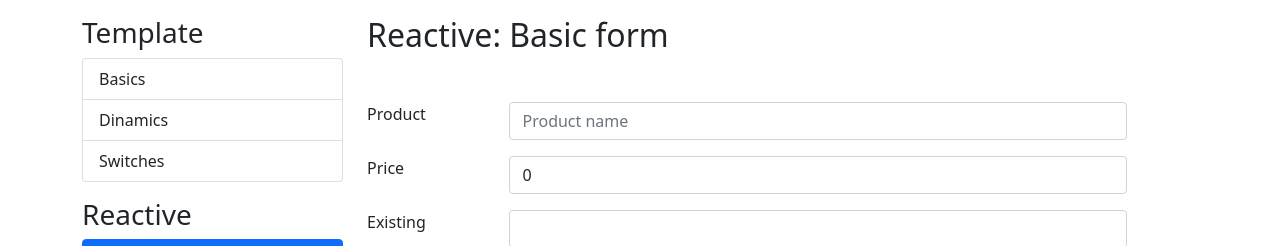
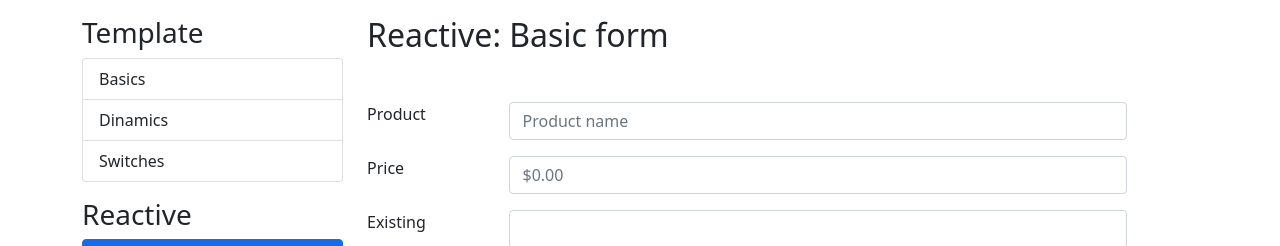
Before and after one commit to DavidBarcenas/angular-refresher, an Angular app in the folder forms/: page /reactive/basics in a window 1280 px wide. Shown: the top 246 px of the page. Built offline with nearby package versions, Linux system fonts and the light colour scheme.

Commit message:
forms(reactive): Show error messages

```diff
--- a/forms/src/app/reactive/basics/basics.component.html
+++ b/forms/src/app/reactive/basics/basics.component.html
@@ -11,6 +11,7 @@
           placeholder="Product name"
           aria-describedby="productHelp"
           formControlName="name"
+          [class.is-invalid]="getValidate('name')"
         />
         <div id="productHelp" class="invalid-feedback">
           We'll never share your email with anyone else.
@@ -27,6 +28,7 @@
           placeholder="$0.00"
           aria-describedby="priceHelp"
           formControlName="price"
+          [class.is-invalid]="getValidate('price')"
         />
         <div id="priceHelp" class="invalid-feedback">
           We'll never share your email with anyone else.
--- a/forms/src/app/reactive/basics/basics.component.ts
+++ b/forms/src/app/reactive/basics/basics.component.ts
@@ -11,14 +11,21 @@ export class BasicsComponent implements OnInit {
 
   constructor(private formBuilder: FormBuilder) {
     this.basicForm = this.formBuilder.group({
-      name: ['', [Validators.required]],
+      name: [, [Validators.required]],
       price: [
-        0,
+        ,
         [Validators.required, Validators.min(0), Validators.max(99.99)],
       ],
-      existing: ['', [Validators.required]],
+      existing: [, [Validators.required]],
     });
   }
 
   ngOnInit(): void {}
+
+  getValidate(field: string) {
+    return (
+      this.basicForm.controls[field].errors &&
+      this.basicForm.controls[field].touched
+    );
+  }
 }
```
